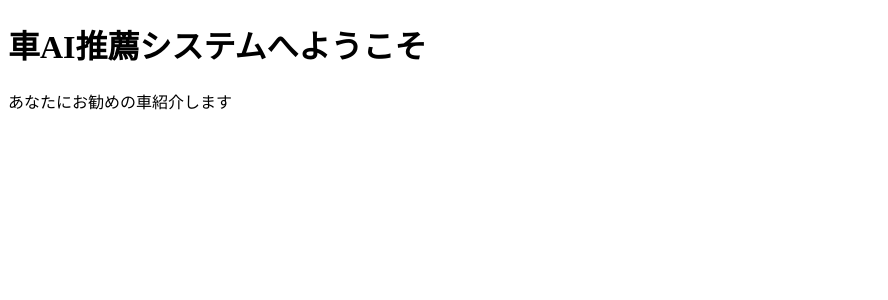
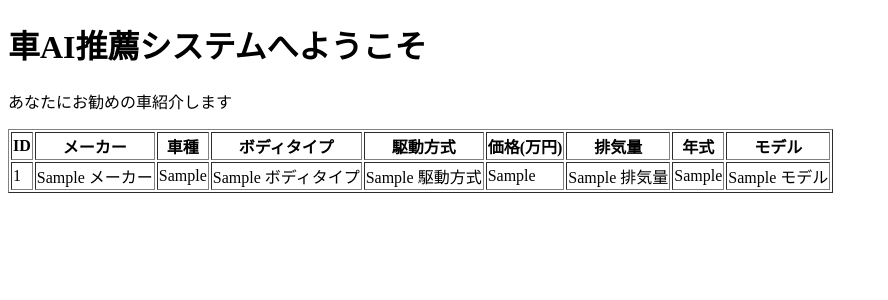
Before and after one commit to purotakeman/car_ai_recommendation_2, a Flask app: template templates/index.html in a window 1280 px wide. Shown: the top 300 px of the page, without its empty margins (0-888 px from the left). Run offline with Flask 3, Linux system fonts and the light colour scheme; the template is opened without the code that fills it: most values are stand-ins (such as "Sample title", 1, 10 or a date in 2020).

Commit message:
CSVデータベース、ホームページ表示されない

```diff
--- a/app.py
+++ b/app.py
@@ -1,14 +1,40 @@
 from flask import Flask, render_template
+import pandas as pd
 
 app = Flask(__name__)
 
-# ルートURL（ホームページ）
-@app.route('/')
+# CSVデータを読み込む
+def load_car_data():
+    df = pd.read_csv("car_data.csv")
+    return df.to_dict(orient="records")  # 辞書型リストに変換
+
+@app.route("/")
 def home():
-    return render_template('index.html')
+    car_list = load_car_data()
+    return render_template("index.html", cars=car_list)
 
-if __name__ == '__main__':
+if __name__ == "__main__":
     app.run(debug=True)
+
+
+
+
+# from googleapiclient.discovery import build
+
+# API_KEY = "YOUR_YOUTUBE_API_KEY"
+# youtube = build("youtube", "v3", developerKey=API_KEY)
+
+# def get_youtube_videos(query):
+    # request = youtube.search().list(
+        # part="snippet",
+        # q=query,
+        # type="video",
+        # maxResults=3
+    # )
+    # response = request.execute()
+    # return response['items']
+
+
 
 
 
--- a/static/script.js
+++ b/static/script.js
@@ -1 +1 @@
-document addEventListener();
+/*document addEventListener();*/
--- a/templates/index.html
+++ b/templates/index.html
@@ -20,5 +20,31 @@
     <h1>車AI推薦システムへようこそ</h1>
     <p>あなたにお勧めの車紹介します</p>
     <!-- <button onclick="sendRequest()">推薦を受ける</button> -->
+     <table border="1">
+        <tr>
+            <th>ID</th>
+            <th>メーカー</th>
+            <th>車種</th>
+            <th>ボディタイプ</th>
+            <th>駆動方式</th>
+            <th>価格(万円)</th>
+            <th>排気量</th>
+            <th>年式</th>
+            <th>モデル</th>
+        </tr>
+        {% for car in cars %}
+        <tr>
+            <td>{{ car['id'] }}</td>
+            <td>{{ car['メーカー'] }}</td>
+            <td>{{ car['車種'] }}</td>
+            <td>{{ car['ボディタイプ'] }}</td>
+            <td>{{ car['駆動方式'] }}</td>
+            <td>{{ car['価格(万円)'] }}</td>
+            <td>{{ car['排気量'] }}</td>
+            <td>{{ car['年式'] }}</td>
+            <td>{{ car['モデル'] }}</td>
+        </tr>
+        {% endfor %}
+     </table>
 </body>
 </html>
```
